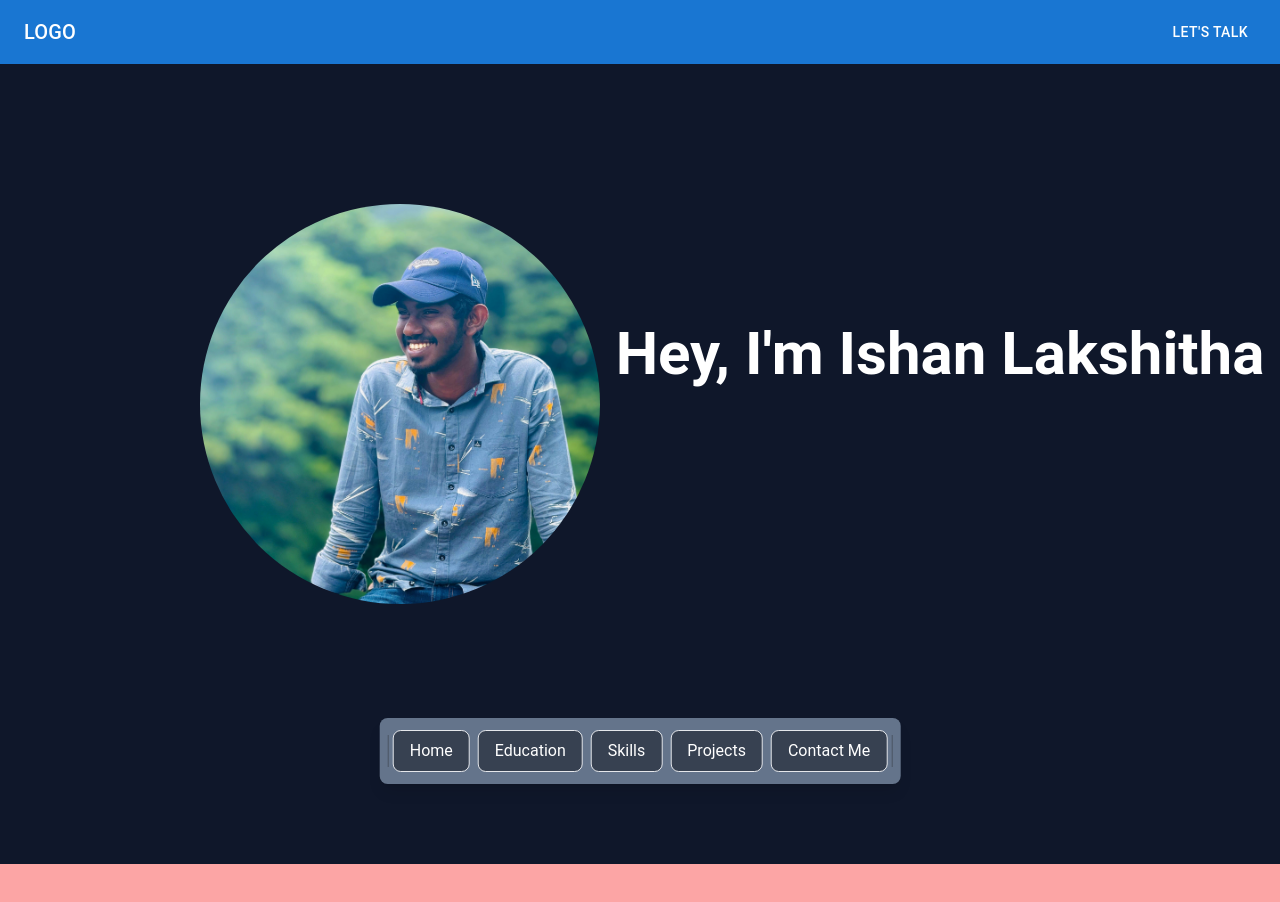
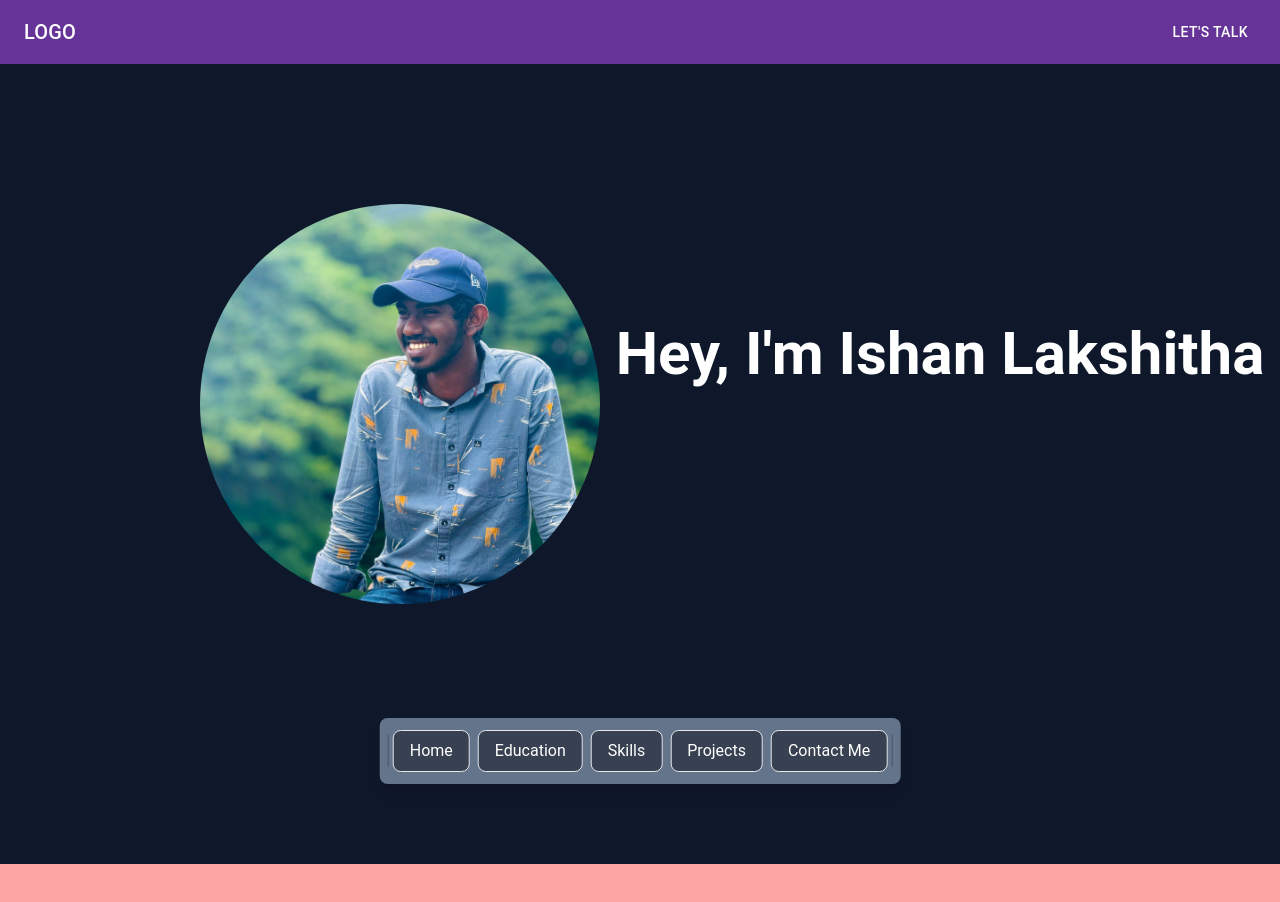
Before and after one commit to ILakshitha/ishan_Lakshitha, a React (Vite) app in the folder Frontend/: page / in a window 1280 px wide. Shown: the top 902 px of the page. Built offline with nearby package versions, Linux system fonts and the light colour scheme.

Commit message:
change color of app bar

```diff
--- a/Frontend/src/components/Header.jsx
+++ b/Frontend/src/components/Header.jsx
@@ -4,13 +4,12 @@ import Box from '@mui/material/Box';
 import Toolbar from '@mui/material/Toolbar';
 import Typography from '@mui/material/Typography';
 import Button from '@mui/material/Button';
-import IconButton from '@mui/material/IconButton';
 
 export default function Header() {
     return (
         <div>
-            <Box sx={{ flexGrow: 1 }}>
-                <AppBar position="">
+            <Box sx={{ flexGrow: 1, color:'rebeccapurple'}}>
+                <AppBar position="" sx={{ backgroundColor: 'rebeccapurple' }} >
                     <Toolbar>
                         <Typography variant="h6" component="div" sx={{ flexGrow: 1 }}>
                             LOGO
```
